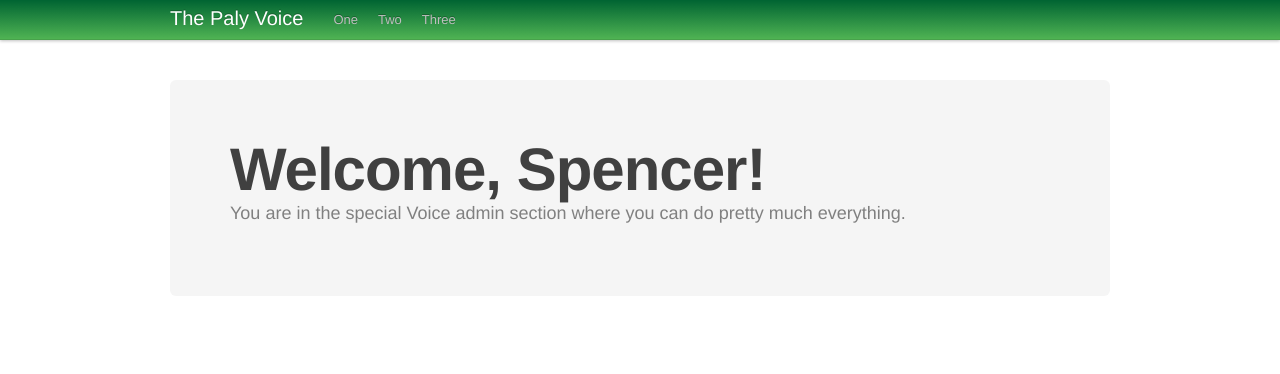
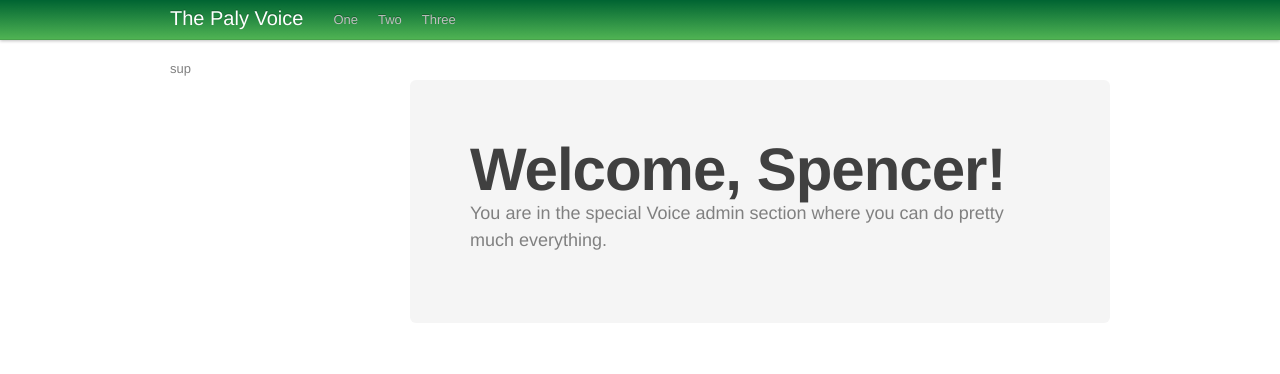
Before and after one commit to netspencer/Voice-Admin, a plain HTML site: page index.html in a window 1280 px wide. Drawn offline with Linux system fonts and the light colour scheme.

Commit message:
starting to break index into columns

```diff
--- a/index.html
+++ b/index.html
@@ -27,10 +27,17 @@
     </nav>
 
     <section id="wrapper" class="container">
-        <div class="hero-unit">
-            <h1>Welcome, Spencer!</h1>
-            <p>You are in the special Voice admin section where you can do pretty much everything.</p>
-          </div>
+        <div class="row">
+            <div class="span4">
+                sup
+            </div>
+            <div class="span12">
+                <div class="hero-unit">
+                    <h1>Welcome, Spencer!</h1>
+                    <p>You are in the special Voice admin section where you can do pretty much everything.</p>
+                </div>
+            </div>
+        </div>
     </section>
 
 </body>
```
